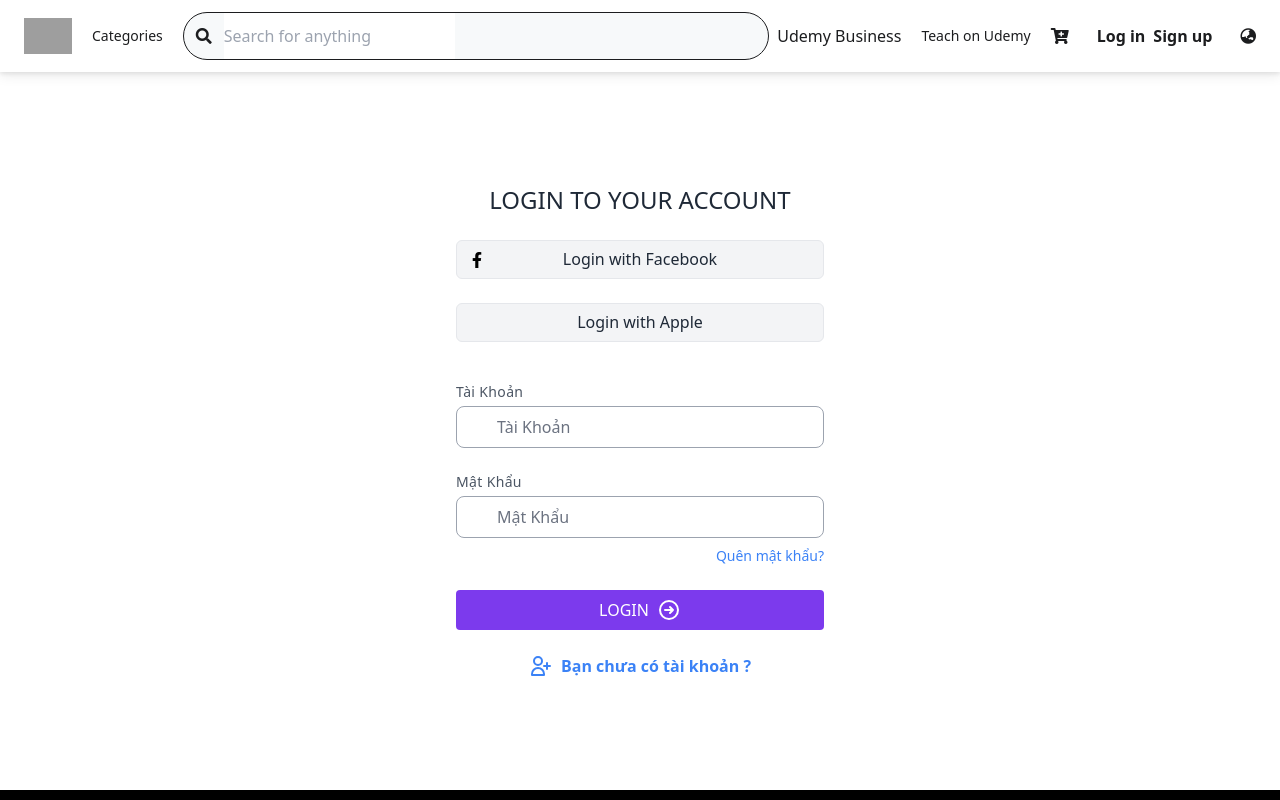
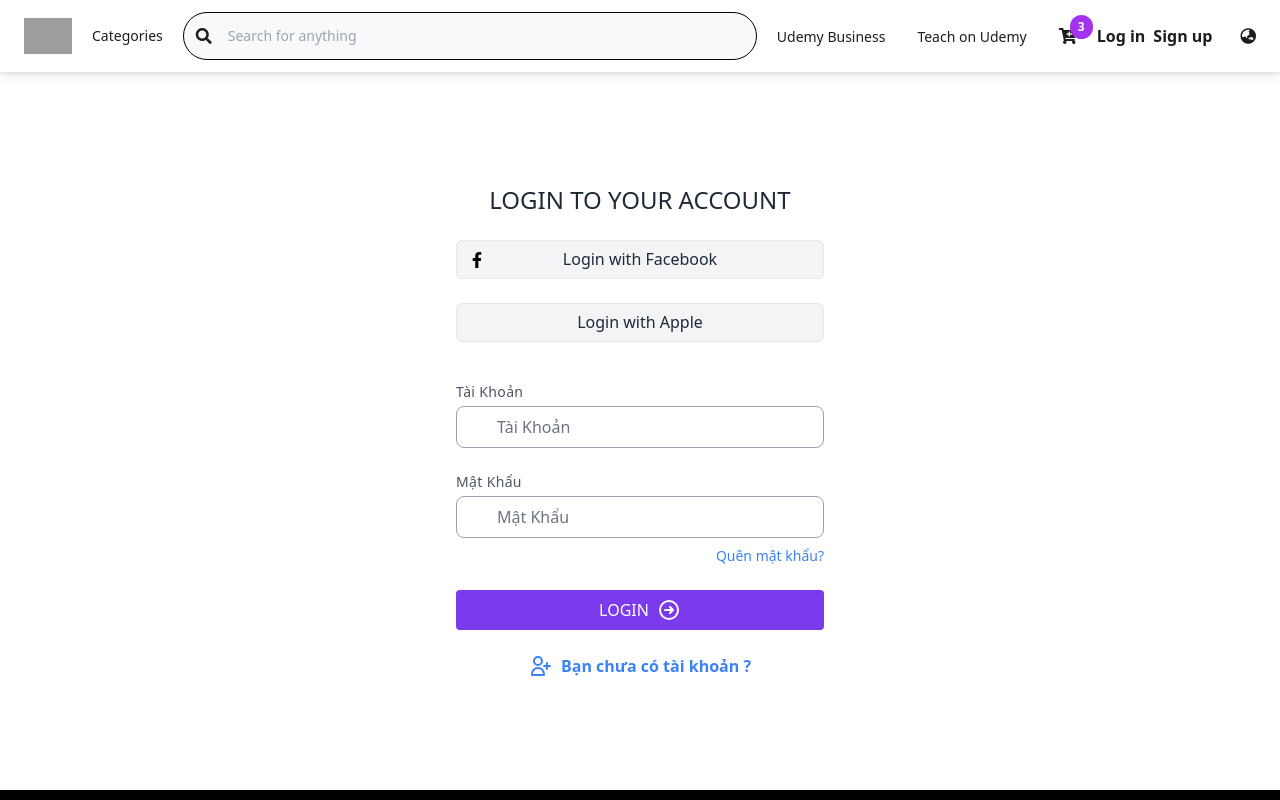
Before and after one commit to YenKaPhuThi/E-Learning, a React (Create React App) app: page /signin in a window 1280 px wide. Shown: the top 800 px of the page. Built offline with nearby package versions, Linux system fonts and the light colour scheme; grey boxes are pictures that could not be loaded; some icons are missing.

Commit message:
[E-Learning]: Update header because it's been changed when resolve conflic

```diff
--- a/src/components/Header/index.jsx
+++ b/src/components/Header/index.jsx
@@ -29,9 +29,8 @@
     return courseCategories?.map((item, index) => {
       return (
         <li key={index}>
-          <a className="flex items-center justify-between px-4 py-2" href="#">
-            {item.danhMucKhoaHoc?.tenDanhMucKhoaHoc}
-            <i className="fas fa-chevron-right fa-xs p-1 ml-3"></i>
+          <a href="#" className="block p-3 text-sm hover-text-primary">
+            {item.tenDanhMuc}
           </a>
         </li>
       );
@@ -75,28 +74,52 @@
             </button>
           </div>
         </div>
-        <div className="hidden md:flex md:flex-1 md:items-center md:space-x-2">
-          <a href="#" className="p-3 text-sm hover-text-primary">
+        <ul className="hidden md:flex md:flex-1 md:items-center md:space-x-2">
+          <li className="relative">
+            <button className="p-3 text-sm hover-text-primary hover-btn">
               Categories
-          </a>
-          <form action="/" className="flex flex-1 input-group">
+            </button>
+            <div className="absolute left-0 z-10 menu-popover">
+              <div className="box-shadow">
+                <ul className="bg-white w-72">{renderCourseCategories()}</ul>
+              </div>
+            </div>
+          </li>
+          <li className="flex-1">
+            <form
+              action="/"
+              className="flex border border-black bg-input rounded-3xl w-full"
+            >
               <button className="p-3">
                 <i className="fas fa-search"></i>
               </button>
-            <input className="form-control" placeholder="Search for anything" />
+              <input
+                className="flex-1 bg-transparent text-sm outline-none pl-1 pr-4"
+                placeholder="Search for anything"
+              />
             </form>
-          <a href="#" className="link">
+          </li>
+          <li>
+            <a href="#" className="p-3 text-sm hover-text-primary">
               Udemy Business
             </a>
+          </li>
+          <li>
             <a href="#" className="p-3 text-sm hover-text-primary">
               Teach on Udemy
             </a>
-          <button className="pr-5">
-            <i class="fas fa-cart-plus"></i>
-          </button>
+          </li>
+          <li>
+            <a href="#" className="relative p-3 text-sm hover-text-primary">
+              <i className="fas fa-cart-plus"></i>
+              <span class="absolute -right-1 top-0 text-xs bg-primary text-white font-bold py-1 px-2 rounded-full">
+                3
+              </span>
+            </a>
+          </li>
 
           {userLogin ? (
-            <div className=" dropdown inline-block relative">
+            <li className="dropdown inline-block relative pl-5">
               <div className="flex items-center justify-items-center">
                 <img
                   className="w-10 h-10 rounded-full ring-2 ring-offset-4 ring-violet-600 ring-offset-coolGray-100"
@@ -167,23 +190,26 @@
                   </NavLink>
                 </li>
               </ul>
-            </div>
+            </li>
           ) : (
             <>
-              {" "}
+              <li>
                 <NavLink to="/signin" className="btn-outline font-bold">
                   Log in
                 </NavLink>
+              </li>
+              <li>
                 <NavLink to="/signup" className="btn-dark font-bold">
                   Sign up
                 </NavLink>
+              </li>
             </>
           )}
 
           <button className="btn-outline font-bold pl-5 ">
             <i class="fas fa-globe-asia"></i>
           </button>
-        </div>
+        </ul>
       </nav>
       <nav
         className={`navbar-menu relative z-10 ${showNavbar ? "" : "hidden"}`}
@@ -197,27 +223,27 @@
           <i className="fas fa-times fa-1x"></i>
         </button>
         <div className="navbar-backdrop fixed inset-0 bg-black opacity-50" />
-        <div className="fixed top-0 left-0 bottom-0 flex flex-col md:w-72 max-w-sm bg-white border-r overflow-y-auto">
+        <div className="fixed top-0 left-0 bottom-0 flex flex-col w-64 md:w-72 bg-white border-r overflow-y-auto">
           <ul className="py-2 border-b border-gray-300">
             <li>
-              <a
-                href="/login"
-                className="flex items-center justify-between px-4 py-2 text-primary"
+              <NavLink
+                to="/signin"
+                className="flex items-center justify-between px-3 py-2 text-primary"
               >
                 Log in
-              </a>
+              </NavLink>
             </li>
             <li>
-              <a
-                href="/signup"
-                className="flex items-center justify-between px-4 py-2 text-primary"
+              <NavLink
+                to="/signup"
+                className="flex items-center justify-between px-3 py-2 text-primary"
               >
                 Sign up
-              </a>
+              </NavLink>
             </li>
           </ul>
           <div>
-            <h5 className="font-bold text-gray text-sm px-4 pt-4">
+            <h5 className="font-bold text-gray text-sm px-3 pt-4">
               Most popular
             </h5>
             <ul>{renderCourseCategories()}</ul>
```
Lines whose indentation alone changed are shown as unchanged.
